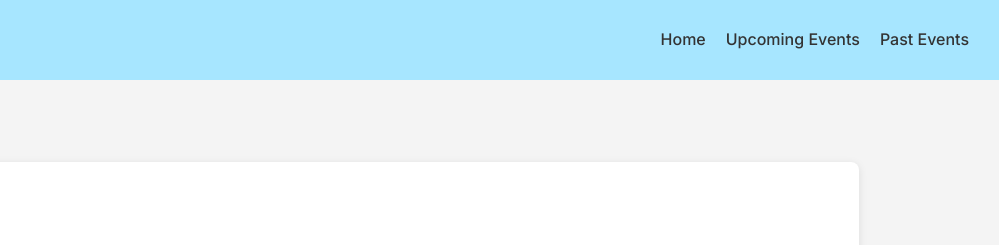
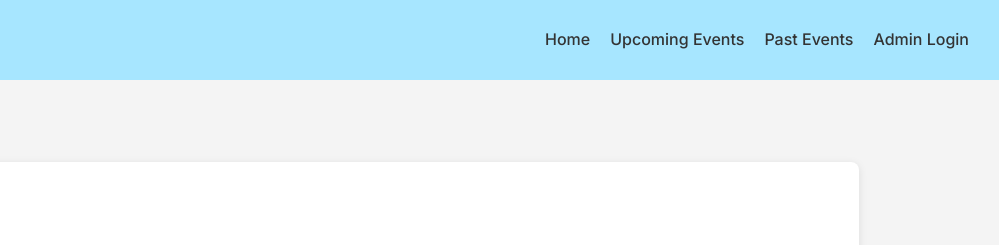
Before and after one commit to darknight08zz/webtrcttest, a plain HTML site: page event-details.html in a window 1280 px wide. Shown: the top 245 px of the page, 281-1280 px from the left. Drawn offline with Linux system fonts and the light colour scheme.

Commit message:
Update event-details.html

```diff
--- a/event-details.html
+++ b/event-details.html
@@ -21,7 +21,7 @@
                 <a href="index.html">Home</a>
                 <a href="upcoming-events.html">Upcoming Events</a>
                 <a href="past-events.html">Past Events</a>
-
+                <a href="admin-login.html" class="admin-btn">Admin Login</a>
             </nav>
         </div>
 
```
